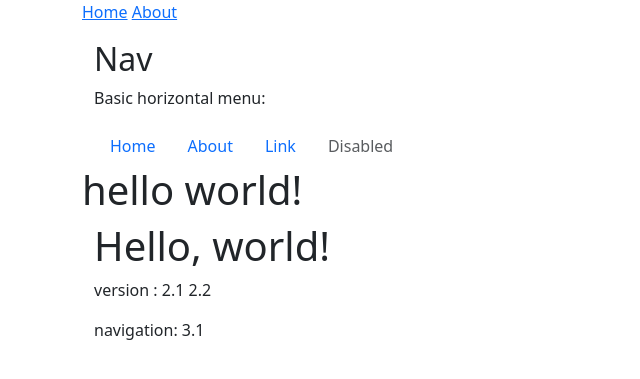
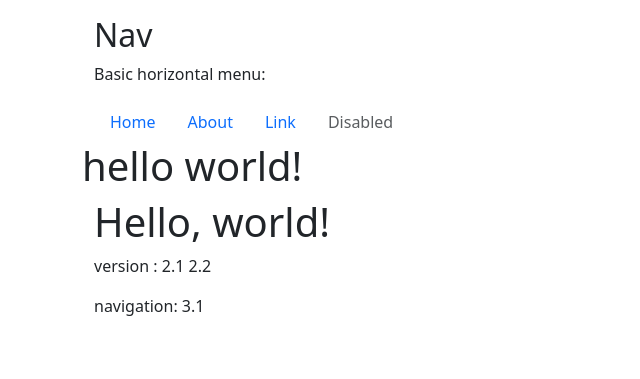
Before and after one commit to awelvor/mybootstrap, a Jekyll site: the page built from index.html, in a window 1280 px wide. Shown: the top 379 px of the page, without its empty margins (0-640 px from the left). Built offline with Jekyll 4.4.1, drawn with Linux system fonts in a browser that asks for light colours.

Commit message:
Update navigation.html

```diff
--- a/_includes/navigation.html
+++ b/_includes/navigation.html
@@ -1,7 +1,4 @@
-<nav>
-  <a href="/bootstrap/">Home</a>
-  <a href="/about.html">About</a>
-</nav>
+
 <div class="container mt-3">
   <h2>Nav</h2>
   <p>Basic horizontal menu:</p>
```
